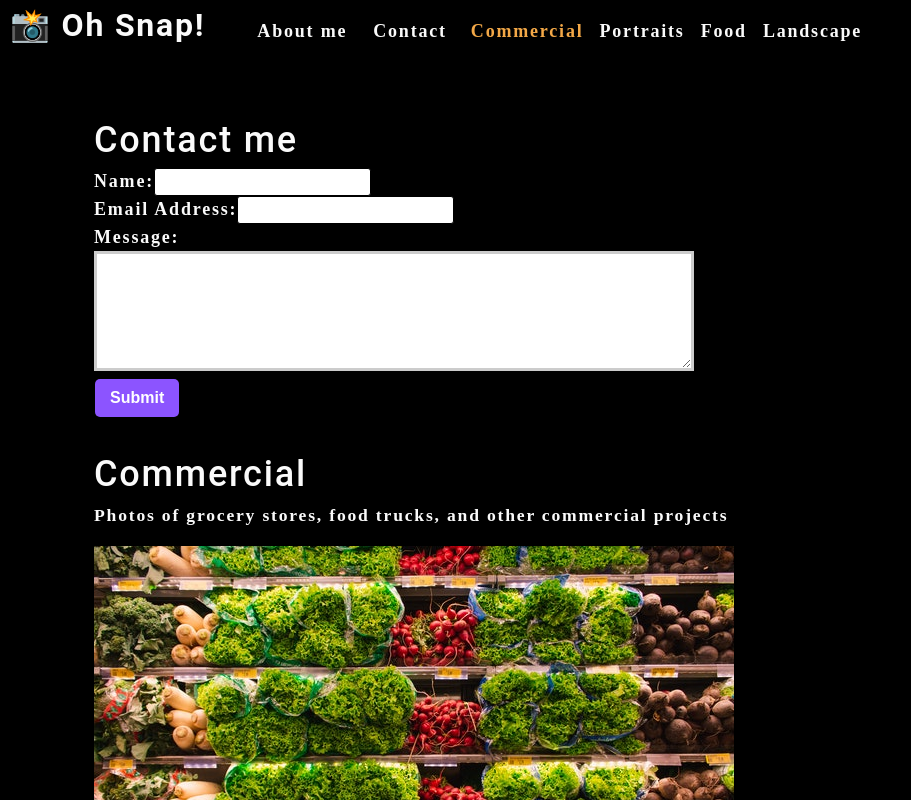
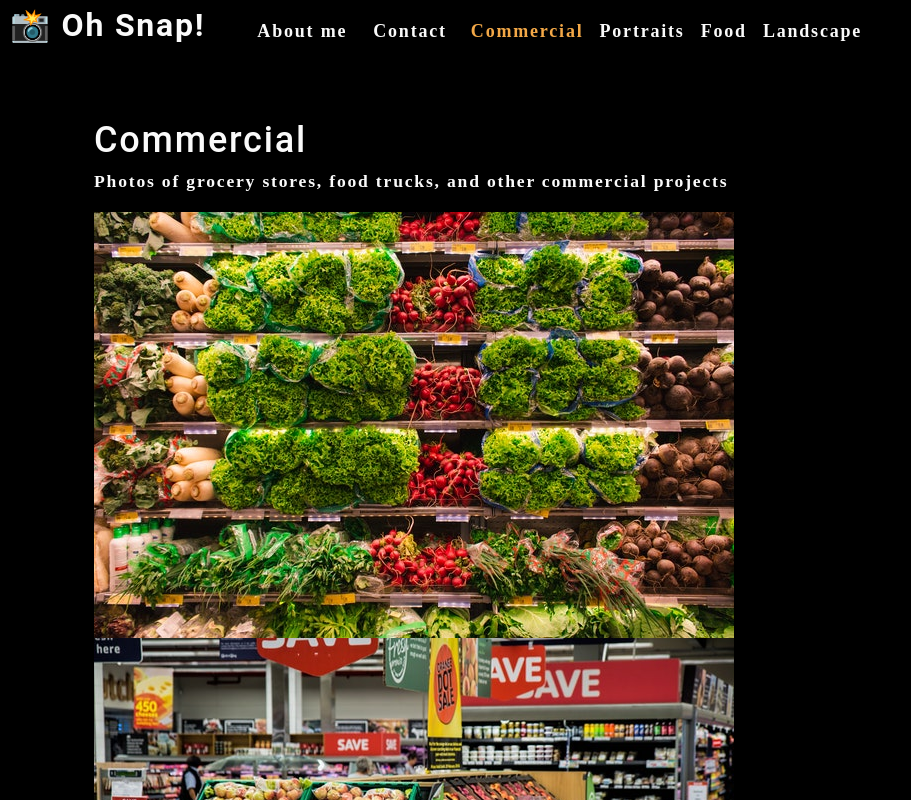
Before and after one commit to mjd10m/photo-portfolio, a React (Create React App) app: page / in a window 1280 px wide. Shown: the top 800 px of the page, without its empty margins (0-911 px from the left). Built offline with nearby package versions, Linux system fonts and the light colour scheme.

Commit message:
Contact component added

```diff
--- a/src/App.js
+++ b/src/App.js
@@ -20,18 +20,25 @@
     },
   ]);
 const [currentCategory, setCurrentCategory] = useState(categories[0])
-
+const [contactSelected, setContactSelected] = useState(false)
   return (
     <div>
       <Nav
       categories = {categories}
       setCurrentCategory = {setCurrentCategory}
       currentCategory = {currentCategory}
+      contactSelected = {contactSelected}
+      setContactSelected = {setContactSelected}
       />
       <main>
+        {!contactSelected ? (
+          <>
+            <Gallery currentCategory={currentCategory}/>
+            <About/>
+          </>
+        ):(
         <ContactForm/>
-        <Gallery currentCategory={currentCategory}/>
-        <About/>
+        )}
       </main>
 
     </div>
--- a/src/components/Contact/index.js
+++ b/src/components/Contact/index.js
@@ -1,11 +1,32 @@
 import React, {useState} from 'react'
+import { validateEmail } from '../../utils/helpers'
 
 function ContactForm () {
     const [formState, setFormState] = useState({name: '', email: '', message: ''})
     const { name, email, message} = formState
+    const [errorMessage, setErrorMessage] = useState('')
 
     function handleChange(e) {
-        setFormState({...formState, [e.target.name]: e.target.value})
+        if (e.target.name === 'email') {
+            const isValid = validateEmail(e.target.value)
+            console.log(isValid)
+            if(!isValid) {
+                setErrorMessage('Your email is invalid')
+            } else {
+                setErrorMessage('')
+            }
+        } else {
+            if(!e.target.value.length) {
+                setErrorMessage(`${e.target.name} is required`)
+            } else {
+                setErrorMessage('')
+            }
+        }
+
+        if(!errorMessage) {
+            setFormState({...formState, [e.target.name]: e.target.value})
+        }
+        console.log('errorMessage', errorMessage)
     }
     function handleSubmit(e) {
         e.preventDefault()
@@ -19,16 +40,21 @@
             <form id='contact-form' onSubmit={handleSubmit}>
                 <div>
                     <label htmlFor='name'>Name:</label>
-                    <input type='text' name='name' defaultValue={name} onChange={handleChange}/>
+                    <input type='text' name='name' defaultValue={name} onBlur={handleChange}/>
                 </div>
                 <div>
                     <label htmlFor='email'>Email Address:</label>
-                    <input type='email' name='email' defaultValue={email} onChange={handleChange}/>
+                    <input type='email' name='email' defaultValue={email} onBlur={handleChange}/>
                 </div>
                 <div>
                     <label htmlFor='message'>Message:</label>
-                    <textarea name='message' rows='5' defaultValue={message} onChange={handleChange}/>
+                    <textarea name='message' rows='5' defaultValue={message} onBlur={handleChange}/>
                 </div>
+                {errorMessage && (
+                    <div>
+                        <p className='error-text'>{errorMessage}</p>
+                    </div>
+                )}
                 <button type='submit'>Submit</button>
             </form>
         </section>
--- a/src/components/Nav/index.js
+++ b/src/components/Nav/index.js
@@ -6,6 +6,8 @@
         categories = [],
         setCurrentCategory,
         currentCategory,
+        contactSelected,
+        setContactSelected
     } = props
 
     useEffect(() => {
@@ -22,16 +24,16 @@
             <nav>
                 <ul className="flex-row">
                     <li className="mx-1">
-                        <a data-testid="about" href="#about">
+                        <a data-testid="about" href="#about" onClick={()=> setContactSelected(false)}>
                             About me
                         </a>
                     </li>
-                    <li className="mx-2">
-                        <span>Contact</span>
+                    <li className={`mx-2 ${contactSelected && 'navActive'}`}>
+                        <span onClick={()=> setContactSelected(true)}>Contact</span>
                     </li>
                     {categories.map((category) => (
-                        <li className={`mx-1 ${currentCategory.name === category.name && 'navActive'}`} key={category.name}>
-                            <span onClick={() => setCurrentCategory(category)}>
+                        <li className={`mx-1 ${currentCategory.name === category.name && !contactSelected && 'navActive'}`} key={category.name}>
+                            <span onClick={() => {setCurrentCategory(category);setContactSelected(false)}}>
                                 {capitalizeFirstLetter(category.name)}
                             </span>
                         </li>
```
